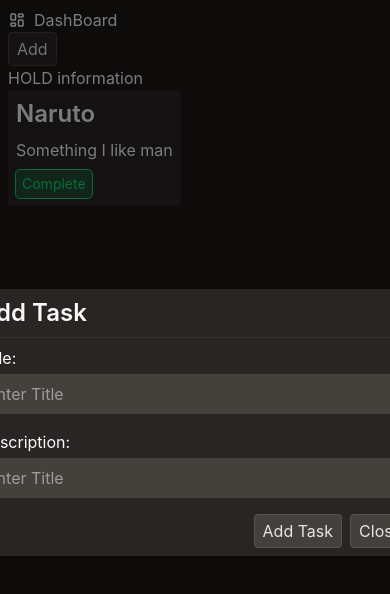
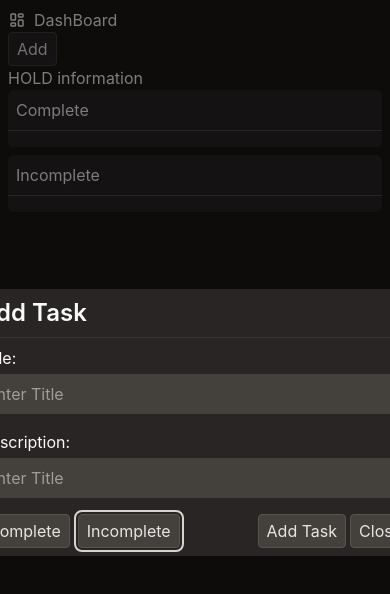
Before and after one commit to onkmade/WorkSpace, a React (Vite) app: page / in a window 390 px wide. Both pictures are taken after a click on the button "Add". Shown: the top 594 px of the page. Built offline with nearby package versions, Linux system fonts and the light colour scheme.

Commit message:
feat: make task sections responsive with minimum card widths and top-aligned content

```diff
--- a/src/components/layout/main/1_main.jsx
+++ b/src/components/layout/main/1_main.jsx
@@ -3,7 +3,7 @@
 
 export default function Main(){
     return(
-        <div className="p-2">
+        <div className="p-2 flex-1">
             <MainHeader />
             <Outlet />
         </div>
--- a/src/components/layout/main/4_Footer.jsx
+++ /dev/null
@@ -1 +0,0 @@
-import { routes }
--- a/src/components/modal/AddTask.jsx
+++ b/src/components/modal/AddTask.jsx
@@ -1,9 +1,25 @@
-import { useContext } from "react"
+import { useContext, useState } from "react"
 import { Button } from "../ui/Button"
 import { ModalContext } from "@/context/ModalContext";
+import { TasksContext } from "@/context/TaskContext";
 
 export default function Modal(){
     const {isModalOpen, setIsModalOpen} = useContext(ModalContext);
+    const { tasks, setTasks} = useContext(TasksContext);
+
+    let taskLength = tasks.length;
+    const [title, setTitle] = useState('');
+    const [description, setDescription] = useState('');
+    const [ status, setStatus] = useState();
+
+    function handleSubmit(e){
+        e.preventDefault();
+        setTasks(prev => [...prev, { id: taskLength + 1, title, description, status}]);
+        setTitle('');
+        setDescription('');
+        setIsModalOpen(false);
+        setStatus(false);
+    }
 
     function handleClose(e){
         e.preventDefault();
@@ -12,10 +28,11 @@
 
     return(
         <div
-            onClick={handleClose}
-            className={`${isModalOpen ? 'block' : 'hidden'} bg-black/50 absolute inset-0 grid place-content-center`}
+        onClick={handleClose}
+        className={`${isModalOpen ? 'block' : 'hidden'} bg-black/50 absolute inset-0 grid place-content-center`}
         >
             <form
+                onSubmit={handleSubmit}
                 onClick={(e) => e.stopPropagation()}
                 className="bg-stone-800 rounded-md w-md"
                 action=""
@@ -33,10 +50,13 @@
                             Title:
                         </span>
                         <input
+                            onChange={(e) => setTitle(e.target.value)}
+                            value={title}
                             id="title"
                             type="text"
                             placeholder="Enter Title"
                             className="bg-stone-700 p-2 outline-transparent rounded-sm focus-within:outline-stone-600 border-none"
+                            required
                         />
                     </label>
                 </div>
@@ -51,16 +71,53 @@
                             Description:
                         </span>
                         <input
+                            onChange={(e) => setDescription(e.target.value)}
+                            value={description}
                             id="description"
                             type="text"
                             placeholder="Enter Title"
                             className="bg-stone-700 p-2 outline-transparent rounded-sm focus-within:outline-stone-600 border-none"
+                            required
                         />
                     </label>
                 </div>
-                <div className="flex items-center justify-end gap-2 p-2">
-                    <Button type="submit" variant={'secondary'}>Add Task</Button>
-                    <Button onClick={handleClose} variant={'secondary'}>Close</Button>
+                <div className="flex items-center justify-between gap-2 p-2">
+                    <div className="space-x-2">
+                        <Button
+                            onClick={(e) => {
+                                e.preventDefault();
+                                return setStatus(true);
+                            }}
+                            variant={'secondary'}
+                            className={status ? 'outline-2 outline-offset-2 outline-stone-300' : ''}
+                        >
+                            Complete
+                        </Button>
+                        <Button
+                            onClick={(e) => {
+                                e.preventDefault();
+                                return setStatus(false);
+                            }}
+                            variant={'secondary'}
+                            className={!status ? 'outline-2 outline-offset-2 outline-stone-300' : ''}
+                        >
+                            Incomplete
+                        </Button>
+                    </div>
+                    <div className="space-x-1">
+                        <Button
+                            type="submit"
+                            variant={'secondary'}
+                        >
+                            Add Task
+                        </Button>
+                        <Button
+                            onClick={handleClose}
+                            variant={'secondary'}
+                        >
+                            Close
+                        </Button>
+                    </div>
                 </div>
             </form>
         </div>
--- a/src/components/tasks/TaskCard.jsx
+++ b/src/components/tasks/TaskCard.jsx
@@ -2,12 +2,12 @@
 
 export default function TaskCard({task}){
     return(
-        <article className="bg-stone-800 p-2 rounded-sm space-y-2">
+        <article className="w-full bg-stone-700 p-2 rounded-sm space-y-2 break-inside-avoid mb-2">
             <h1 className="text-2xl font-semibold">{task.title}</h1>
             <p>{task.description}</p>
             {task.status
                 ? <Tag variant={'complete'}>Complete</Tag>
-                : <span>InComplete</span>
+                : <Tag variant={'incomplete'}>Incomplete</Tag>
             }
         </article>
     )
--- a/src/components/tasks/TaskList.jsx
+++ b/src/components/tasks/TaskList.jsx
@@ -5,8 +5,24 @@
 export default function TaskList(){
     const { tasks } = useContext(TasksContext);
     return(
-        <section>
-            {tasks.map( task => <TaskCard key={task.id} task={task} /> )}
-        </section>
+        <div className="grid grid-cols-[repeat(auto-fit,minmax(min(343px,100%),1fr))] gap-2 items-start">
+            {/* Complete Section */}
+            <section className="bg-stone-800 rounded-md">
+                <h2 className="p-2">Complete</h2>
+                <li className="h-px w-full bg-stone-500/50 list-none"></li>
+                <section className="columns-3xs gap-2 p-2 ">
+                    {tasks.filter(task => task.status === true ).map( task => <TaskCard key={task.id} task={task} /> )}
+                </section>
+            </section>
+
+            {/* InComplete Section */}
+            <section className="bg-stone-800 rounded-md">
+                <h2 className="p-2">Incomplete</h2>
+                <li className="h-px w-full bg-stone-500/50 list-none"></li>
+                <section className="grid gap-1 p-2 grid-cols-[repeat(auto-fit,minmax(16rem,1fr))]">
+                    {tasks.filter(task => task.status === false ).map( task => <TaskCard key={task.id} task={task} /> )}
+                </section>
+            </section>
+        </div>
     )
 }
--- a/src/constants/navItems.js
+++ b/src/constants/navItems.js
@@ -1,5 +1,4 @@
 import {
-    IconHome,
     IconLayoutList,
     IconCheckbox,
     IconLayoutDashboard
--- a/src/constants/tasks.js
+++ b/src/constants/tasks.js
@@ -1,3 +1 @@
-export const initialTasks = [
-    {id: 1, title: 'Naruto', description: 'Something I like man', status: true}
-];
+export const initialTasks = [];
--- a/src/pages/Dashboard.jsx
+++ b/src/pages/Dashboard.jsx
@@ -21,5 +21,5 @@
                 <Modal />
             </TaskProvider>
         </div>
-    )
+    );
 }
```
